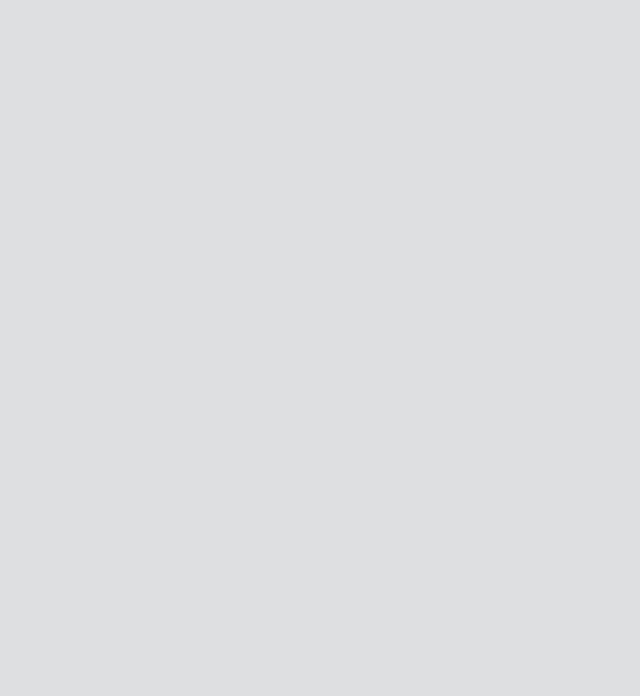
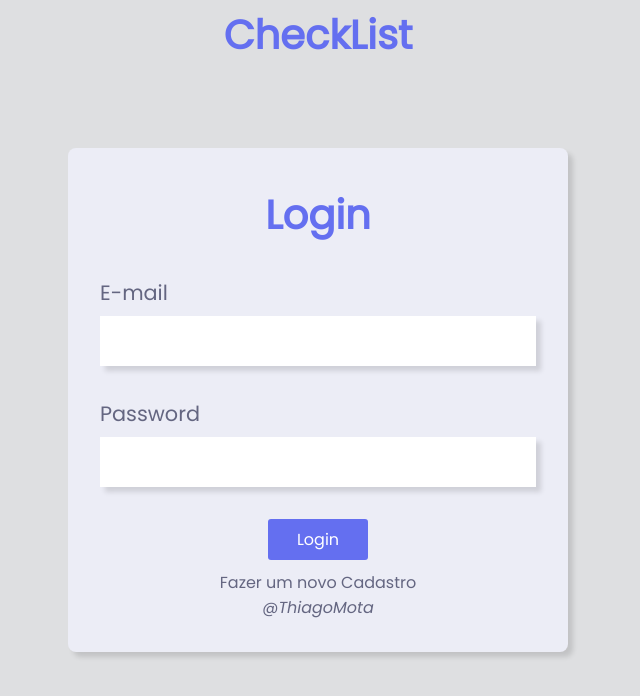
Before and after one commit to thiagomotaPE/CheckList-App, a React (Create React App) app in the folder client/: page / in a window 1280 px wide. Before the commit this address had no page. Shown: the top 696 px of the page, without its empty margins (322-962 px from the left). Built offline with nearby package versions, Linux system fonts and the light colour scheme.

Commit message:
update
adicionei um titulo as paginas de cadastro e de login.
deixei a pagina de login como pagina principal

```diff
--- a/client/src/App.js
+++ b/client/src/App.js
@@ -15,7 +15,7 @@ function App() {
     <Router>
       <GlobalStyle />
       <Routes>
-        <Route path="/login" element={<Login />} />
+        <Route path="/" element={<Login />} />
         <Route  path="/cadastre" element={<Cadastre />} />
         <Route  path="/checkList" element={<CheckList />} />
       </Routes>
--- a/client/src/pages/cadastre/index.jsx
+++ b/client/src/pages/cadastre/index.jsx
@@ -2,12 +2,14 @@ import React from 'react'
 import { Link } from 'react-router-dom';
 import {Container, Content, Title, Form, LinkContainer } from './styles'
 import { Button } from '../../components/Button';
+import { Footer } from '../../components/Footer';
 
 const Cadastre = () => {
     return (<>
       <Container>
+        <Title>CheckList</Title>
         <Content>
-          <Title>Login</Title>
+          <Title>Cadastre</Title>
             <Form>
                 <label htmlFor='E-mail'>
                     E-mail
@@ -20,8 +22,9 @@ const Cadastre = () => {
             </Form>
           <Link to= "/checkList"> <Button title="Cadastrar" /> </Link>
           <LinkContainer>
-            <Link to= "/login"> Voltar para o login</Link>
+            <Link to= "/"> Voltar para o login</Link>
           </LinkContainer>
+          <Footer />
         </Content>
       </Container>
       </>
--- a/client/src/pages/cadastre/styles.js
+++ b/client/src/pages/cadastre/styles.js
@@ -24,7 +24,9 @@ export const Content = styled.div`
 `
 
 export const Title = styled.h1`
+	text-align: center;
     font-size: 2.5rem;
+	margin-top: 5px;
 	margin-bottom: 2rem;
 	text-transform: capitalize;
     color:  #646ff0;
--- a/client/src/pages/checkList/index.jsx
+++ b/client/src/pages/checkList/index.jsx
@@ -12,7 +12,7 @@ const CheckList = () => {
     <Header />
 
     <LinkContainer>
-      <Link to= "/login"> Sair da conta</Link>
+      <Link to= "/"> Sair da conta</Link>
     </LinkContainer>
 
     <TaskCard onClick={() => setTaskPopupOpen(true)} desc="22:07, 31/01/2023" title="tarefa numero 1"/>
--- a/client/src/pages/login/index.jsx
+++ b/client/src/pages/login/index.jsx
@@ -2,10 +2,12 @@ import React from 'react'
 import { Link } from 'react-router-dom';
 import { Container, Content, Title, Form, LinkContainer } from './styles'
 import { Button } from '../../components/Button'
+import { Footer } from '../../components/Footer'
 
 const Login = () => {
   return (<>
     <Container>
+      <Title>CheckList</Title>
       <Content>
         <Title>Login</Title>
           <Form>
@@ -22,6 +24,7 @@ const Login = () => {
         <LinkContainer>
           <Link to= "/cadastre"> Fazer um novo Cadastro</Link>
         </LinkContainer>
+        <Footer />
       </Content>
     </Container>
     </>
--- a/client/src/pages/login/styles.js
+++ b/client/src/pages/login/styles.js
@@ -24,10 +24,12 @@ export const Content = styled.div`
 `
 
 export const Title = styled.h1`
-    font-size: 2.5rem;
+	text-align: center;
+	font-size: 2.5rem;
+	margin-top: 5px;
 	margin-bottom: 2rem;
 	text-transform: capitalize;
-    color:  #646ff0;
+	color:  #646ff0;
 `
 export const Form = styled.form`
 	width: 100%;
```
